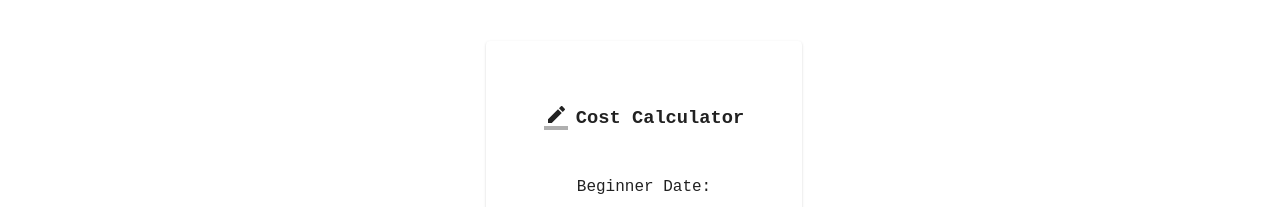
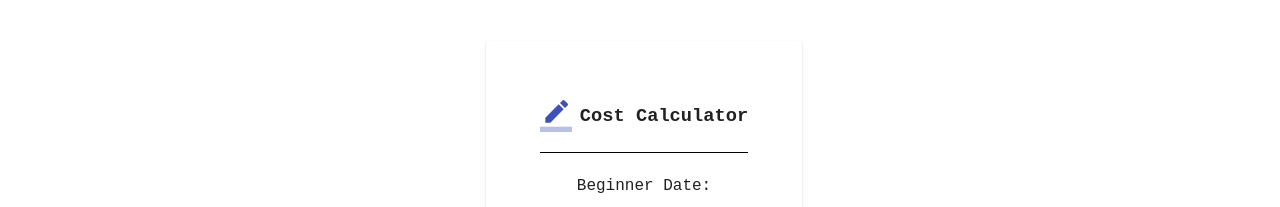
Before and after one commit to msymbolEJA/frontend-textile, a React (Create React App) app: page / in a window 1280 px wide. Shown: the part 370-577 px from the top of the page. Built offline with nearby package versions, Linux system fonts and the light colour scheme; no server answers; sample sign-in values are in the browser's storage.

Commit message:
feat: add costgetter fucntions

```diff
--- a/src/components/dashboard/CostGetter.js
+++ b/src/components/dashboard/CostGetter.js
@@ -1,4 +1,4 @@
-import React, { useRef, useEffect } from "react";
+import React, { useRef, useEffect, useState } from "react";
 import { makeStyles } from "@material-ui/core/styles";
 import Paper from "@material-ui/core/Paper";
 import { getData } from "../../helper/PostData";
@@ -20,13 +20,14 @@ const useStyles = makeStyles((theme) => ({
     flexDirection: "column",
     justifyContent: "space-evenly",
     alignItems: "center",
-    height: 300,
+    height: 400,
   },
   titleStyle: {
     display: "flex",
     flexDirection: "row",
     alignItems: "center",
-    minHeight: "6rem",
+    minHeight: "4.5rem",
+    borderBottom: "1px solid black",
   },
 }));
 
@@ -34,18 +35,29 @@ const CostGetter = () => {
   const classes = useStyles();
   const beginnerDateRef = useRef(null);
   const endDateRef = useRef(null);
+  const [calcCost, setCalcCost] = useState({
+    totalCost: null,
+    isLoading: false,
+  });
 
   const getDate = () => {
-    console.log("B", beginnerDateRef.current.value);
-    console.log("E", endDateRef.current.value);
+    // console.log("B", beginnerDateRef.current.value);
+    // console.log("E", endDateRef.current.value);
     getCost();
   };
 
   const getCost = () => {
+    setCalcCost({ ...calcCost, isLoading: true });
     getData(
-      `${BASE_URL}etsy/qtyCostTable/?order_date__iexact=&order_date__lte=${endDateRef.current.value}+00%3A00&order_date__gte=${beginnerDateRef.current.value}+00%3A00`
+      `${BASE_URL}etsy/cost/?order_date__iexact=&order_date__lte=${endDateRef.current.value}+00%3A00&order_date__gte=${beginnerDateRef.current.value}+00%3A00&limit=100000000000&offset=0`
     ).then((response) => {
-      console.log(response);
+      // console.log(response.data.results);
+
+      let res = response.data.results.reduce(function (a, b) {
+        return { cost: Number(a.cost) + Number(b.cost) }; // returns object with property x
+      });
+
+      setCalcCost({ ...calcCost, totalCost: res.cost, isLoading: false });
     });
   };
 
@@ -59,7 +71,7 @@ const CostGetter = () => {
   return (
     <Paper className={classes.paper} style={{}}>
       <div className={classes.titleStyle}>
-        <BorderColorIcon />
+        <BorderColorIcon style={{ color: "#3F51B5", fontSize: "2rem" }} />
         <h3 style={{ display: "inline", marginLeft: "0.5rem" }}>
           Cost Calculator
         </h3>
@@ -71,6 +83,13 @@ const CostGetter = () => {
       <Button variant="contained" color="primary" onClick={getDate}>
         Calculate
       </Button>
+      <div style={{ height: "1.5rem" }}>
+        {calcCost.isLoading ? (
+          <h3>Calculating...</h3>
+        ) : (
+          <h3>{calcCost.totalCost && "Total Cost : $" + calcCost.totalCost}</h3>
+        )}
+      </div>
     </Paper>
   );
 };
```
